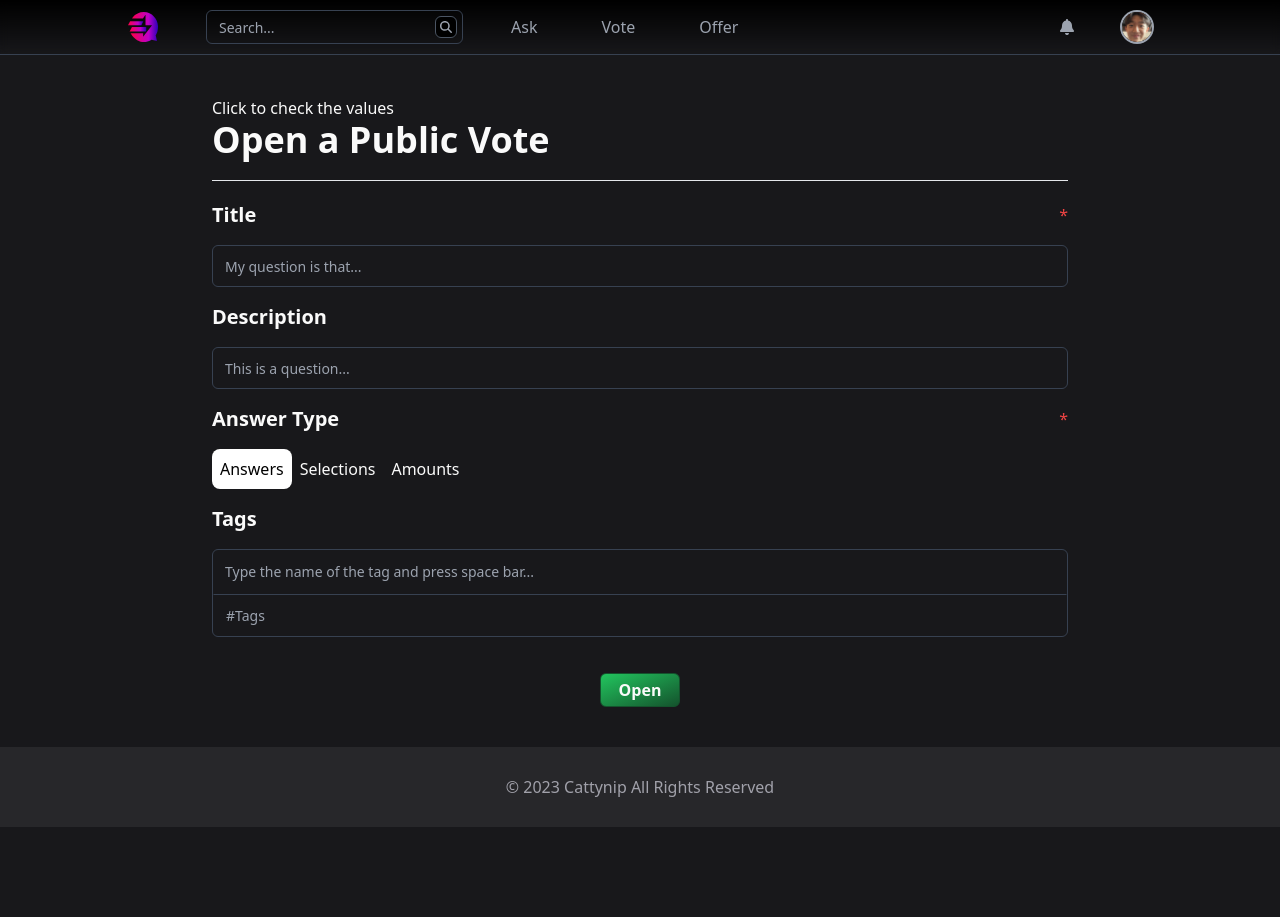
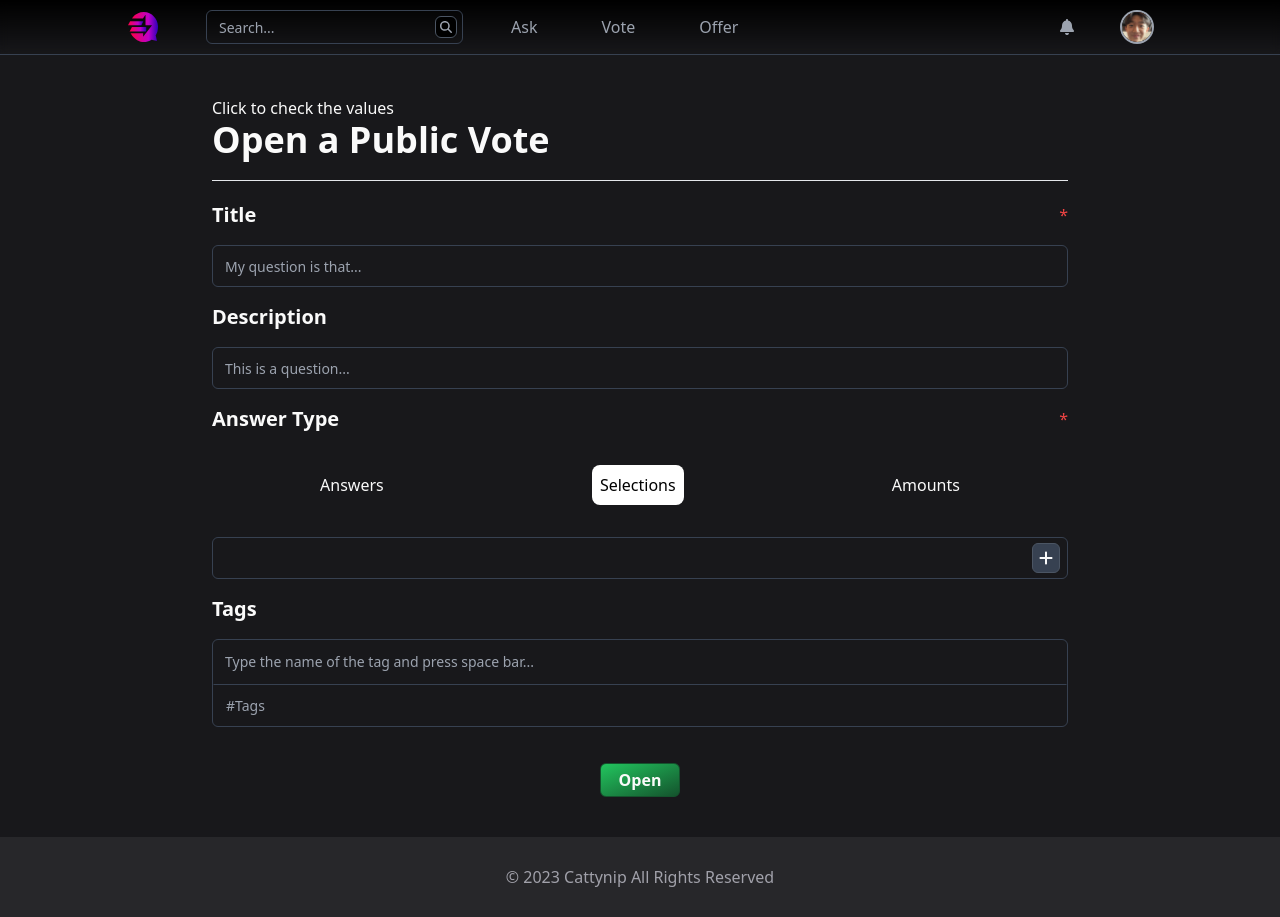
Before and after one commit to cattynip/rellyship, a Next.js app: page /public-votes/open in a window 1280 px wide. Before the commit the page ends 827 px from the top, so only its background shows below. Built offline with nearby package versions, Linux system fonts and the light colour scheme.

Commit message:
feat(component): develop answer selection component

```diff
--- a/components/AnswerType/AnswerSelectionInput.tsx
+++ b/components/AnswerType/AnswerSelectionInput.tsx
@@ -2,7 +2,10 @@ import { library } from "@fortawesome/fontawesome-svg-core";
 import { faPlus } from "@fortawesome/free-solid-svg-icons";
 import { TSelections } from "@pages/public-votes/open";
 import dynamic from "next/dynamic";
-import { motion } from "framer-motion";
+import { AnimatePresence, motion } from "framer-motion";
+import RellyShipInput from "@components/RellyShipComponents/RellyShipInput";
+import { ChangeEvent, FocusEvent, useEffect, useState } from "react";
+import { isCustomErrorPage } from "next/dist/build/utils";
 
 library.add(faPlus);
 
@@ -19,13 +22,140 @@ interface IAnswerSelectionInputProps {
 }
 
 const AnswerSelectionInput = ({ getContent }: IAnswerSelectionInputProps) => {
+  const [selections, setSelections] = useState<TSelections>([]);
+
+  useEffect(() => {
+    getContent(selections);
+  }, [selections]);
+
   return (
     <motion.div
       initial={{ y: -10, opacity: 0 }}
       animate={{ y: 0, opacity: 1 }}
       exit={{ y: 10, opacity: 0 }}
+      className="space-y-3"
     >
-      <span>This is an input for selections</span>
+      <div className="grid grid-cols0 sm:grid-cols-2 md:grid-cols-3 gap-4">
+        <AnimatePresence>
+          {selections.map((value, idx) => (
+            <Selection
+              key={idx}
+              defaultValue={value}
+              index={idx}
+              getContent={(index: number, changedValue: string) => {
+                let isSame = false;
+
+                if (changedValue.toString() !== "") {
+                  selections.map(value => {
+                    if (value.toString() === changedValue.toString()) {
+                      isSame = true;
+                    }
+                  });
+
+                  if (!isSame) {
+                    getContent([
+                      ...selections.slice(0, index),
+                      changedValue,
+                      ...selections.slice(index + 1)
+                    ]);
+                    setSelections([
+                      ...selections.slice(0, index),
+                      changedValue,
+                      ...selections.slice(index + 1)
+                    ]);
+                  }
+                }
+              }}
+            />
+          ))}
+        </AnimatePresence>
+      </div>
+      <SelectionInput
+        getContent={(inputContent: string) => {
+          let isSame = false;
+
+          if (inputContent.toString() !== "") {
+            selections.map(value => {
+              if (value.toString() === inputContent.toString()) {
+                isSame = true;
+              }
+            });
+
+            if (!isSame) {
+              getContent([...selections, inputContent]);
+              setSelections([...selections, inputContent]);
+            }
+          }
+        }}
+      />
+    </motion.div>
+  );
+};
+
+interface ISelectionInputProps {
+  getContent: (inputContent: string) => void;
+}
+
+const SelectionInput = ({ getContent }: ISelectionInputProps) => {
+  const [inputContent, setInputContent] = useState<string>("");
+
+  const onInputChange = (event: ChangeEvent<HTMLInputElement>) => {
+    setInputContent(event.target.value.trim());
+  };
+
+  const onButtonClick = () => {
+    getContent(inputContent);
+  };
+
+  return (
+    <div className="relative">
+      <RellyShipInput
+        extraClassName="w-full"
+        onChange={onInputChange}
+        wider
+        removeHoverAnimation
+      />
+      <div className="absolute top-0 right-0 mx-2 flex items-center justify-center h-full">
+        <button
+          onClick={onButtonClick}
+          className="py-0.5 px-1.5 rounded-md bg-gray-700 border border-gray-600 transition-all hover:-translate-y-0.5"
+        >
+          <FontAwesomeIcon icon={"plus"} />
+        </button>
+      </div>
+    </div>
+  );
+};
+
+interface ISelectionProps {
+  getContent: (indx: number, changedValue: string) => void;
+  defaultValue: string;
+  index: number;
+}
+
+const Selection = ({ getContent, defaultValue, index }: ISelectionProps) => {
+  const onInputBlur = (event: FocusEvent<HTMLInputElement>) => {
+    getContent(index, event.target.value.trim());
+  };
+
+  return (
+    <motion.div
+      initial={{ opacity: 0, y: -20 }}
+      animate={{ opacity: 1, y: 0 }}
+      exit={{ opacity: 0, y: 20 }}
+      transition={{
+        duration: 0.5,
+        type: "spring",
+        bounce: 0.5
+      }}
+    >
+      <RellyShipInput
+        extraClassName="w-full"
+        wider
+        removeHoverAnimation
+        defaultValue={defaultValue}
+        onBlur={onInputBlur}
+      />
     </motion.div>
   );
 };
--- a/pages/public-votes/open.tsx
+++ b/pages/public-votes/open.tsx
@@ -8,7 +8,7 @@ import RellyShipLabel from "@components/RellyShipComponents/RellyShipLabel";
 import TagsSearcher from "@components/TagSearcher";
 import { AnimatePresence } from "framer-motion";
 import type { NextPage } from "next";
-import { ChangeEvent, FormEvent, useEffect, useState } from "react";
+import { ChangeEvent, FormEvent, useState } from "react";
 
 export type TVote = "answer" | "selection" | "amount";
 
@@ -41,11 +41,7 @@ const OpenPublicVote: NextPage = () => {
   });
 
   const [loading, _setLoading] = useState<boolean>(false);
-  const [active, setActive] = useState<TVote>("answer");
-
-  useEffect(() => {
-    // console.log(active);
-  }, [active]);
+  const [active, setActive] = useState<TVote>("selection");
 
   const onValid = (event: FormEvent) => {
     event.preventDefault();
@@ -109,7 +105,7 @@ const OpenPublicVote: NextPage = () => {
           <RellyShipLabel inputFor="answertype" required>
             <span className="text-xl font-bold">Answer Type</span>
           </RellyShipLabel>
-          <div>
+          <div className="pb-1 pt-4 flex items-center justify-around">
             <AnswerTypeTopBar
               content="answer"
               active={active}
@@ -126,10 +122,14 @@ const OpenPublicVote: NextPage = () => {
               onClick={() => onTopBarClick("amount")}
             />
           </div>
-          <div>
+          <div className="pt-4">
             <AnimatePresence>
               {active === "selection" && (
-                <AnswerSelectionInput getContent={() => {}} />
+                <AnswerSelectionInput
+                  getContent={(selections: TSelections) => {
+                    setSelections(selections);
+                  }}
+                />
               )}
               {active === "amount" && (
                 <AnswerAmountInput getContent={() => {}} />
```
